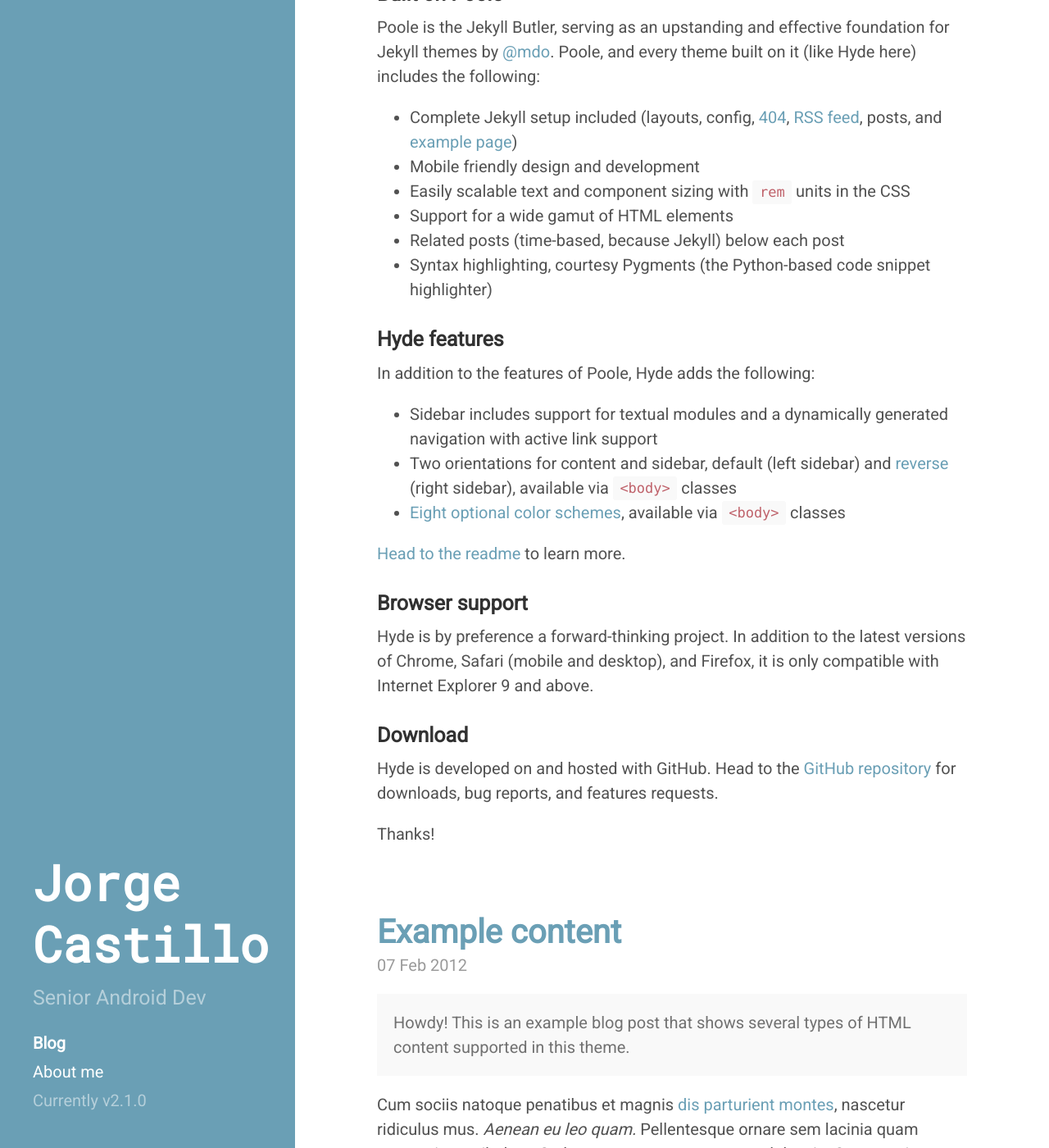
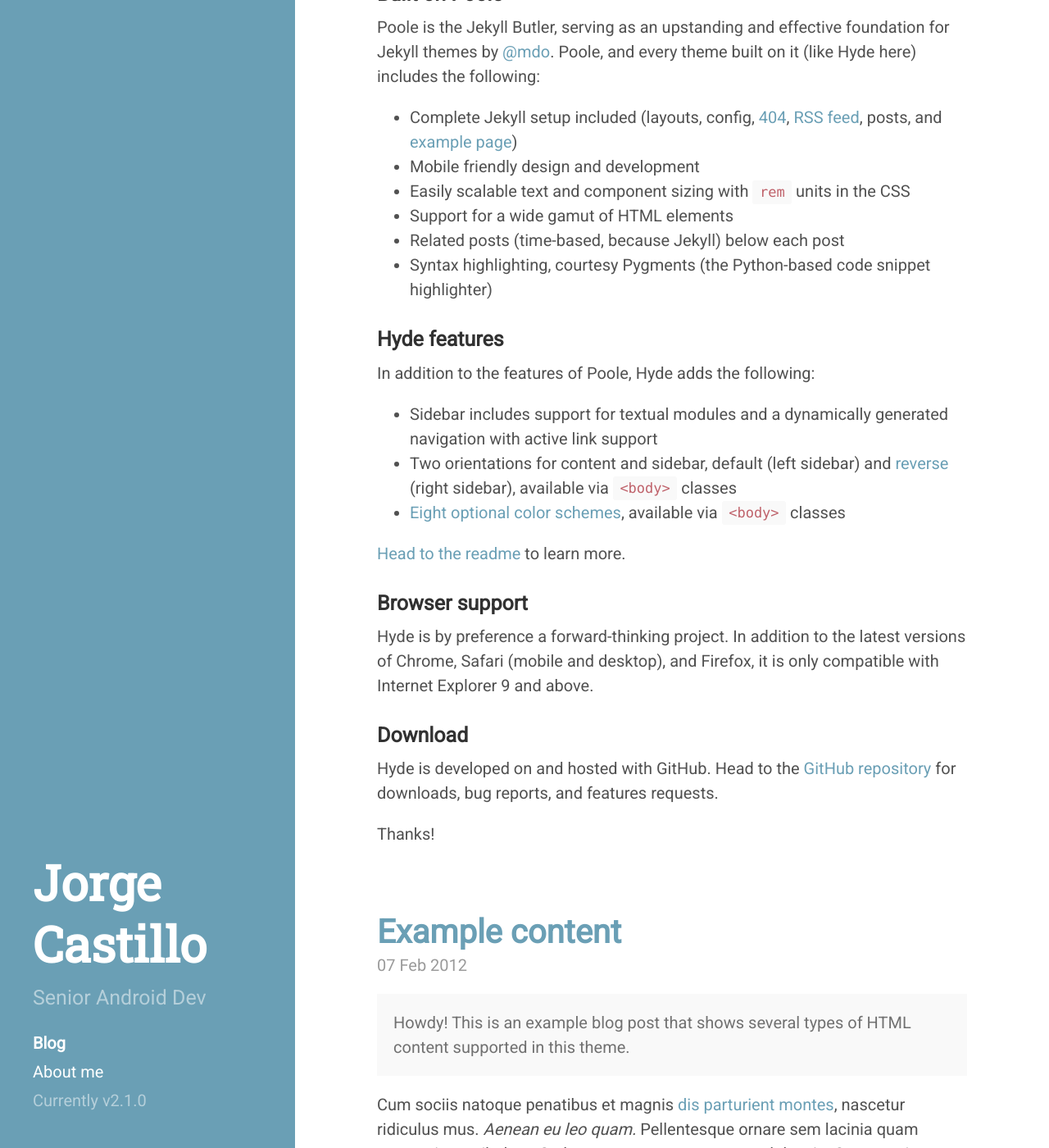
Before and after one commit to raja-ar/jorgecastilloprz.github.io, a Jekyll site: the page built from index.html, in a window 1280 px wide and 1400 px high, scrolled down 293 px. Shown: the whole window at 82% size. Built offline with Jekyll 4.4.1, drawn with Linux system fonts in a browser that asks for light colours; Markdown is read by kramdown in place of the engine named in the settings; the list of posts is cut into pages by our own code.

Commit message:
up to date.

```diff
--- a/public/css/hyde.css
+++ b/public/css/hyde.css
@@ -79,7 +79,7 @@ html {
 .sidebar-about h1 {
   color: #fff;
   margin-top: 0;
-  font-family: "Roboto Mono", "Abril Fatface", serif;
+  font-family: "Roboto Slab", "Abril Fatface", serif;
   font-size: 3rem;
 }
 
```
